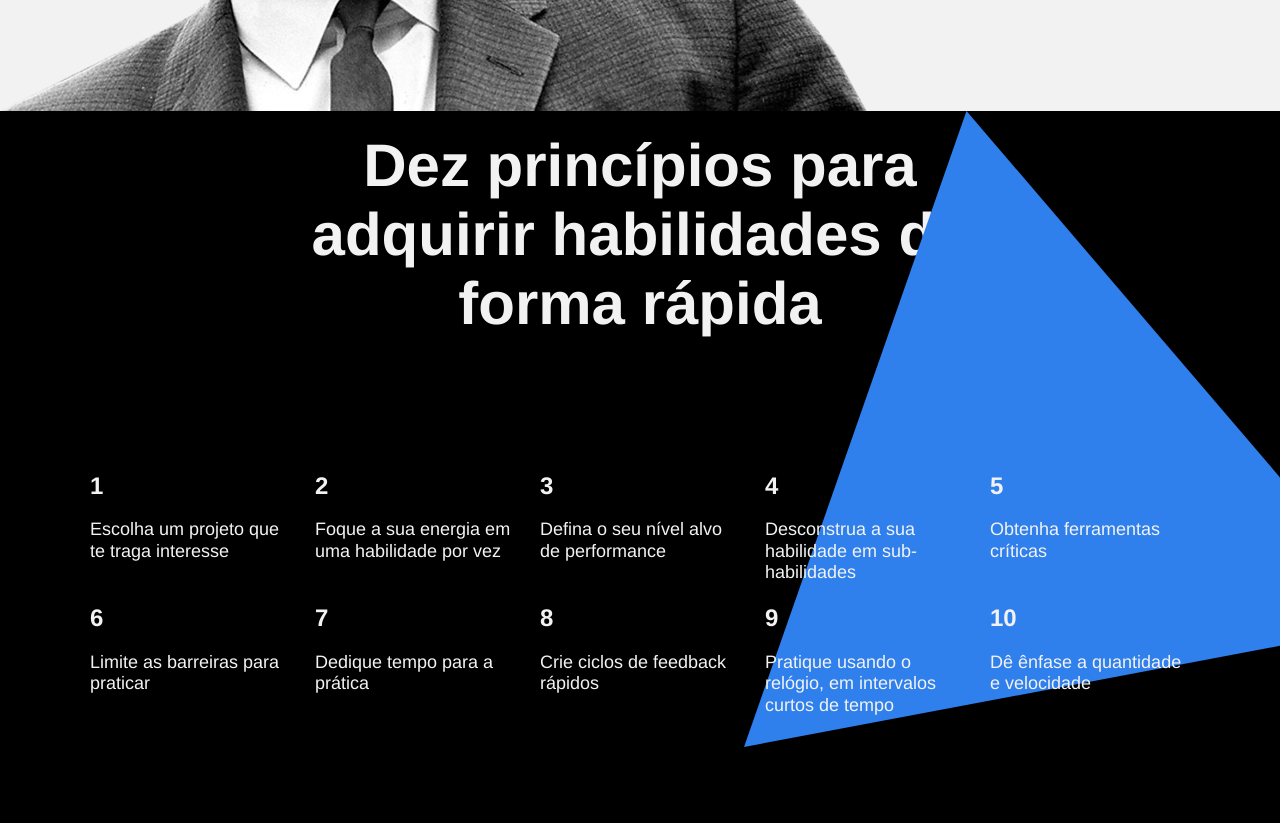
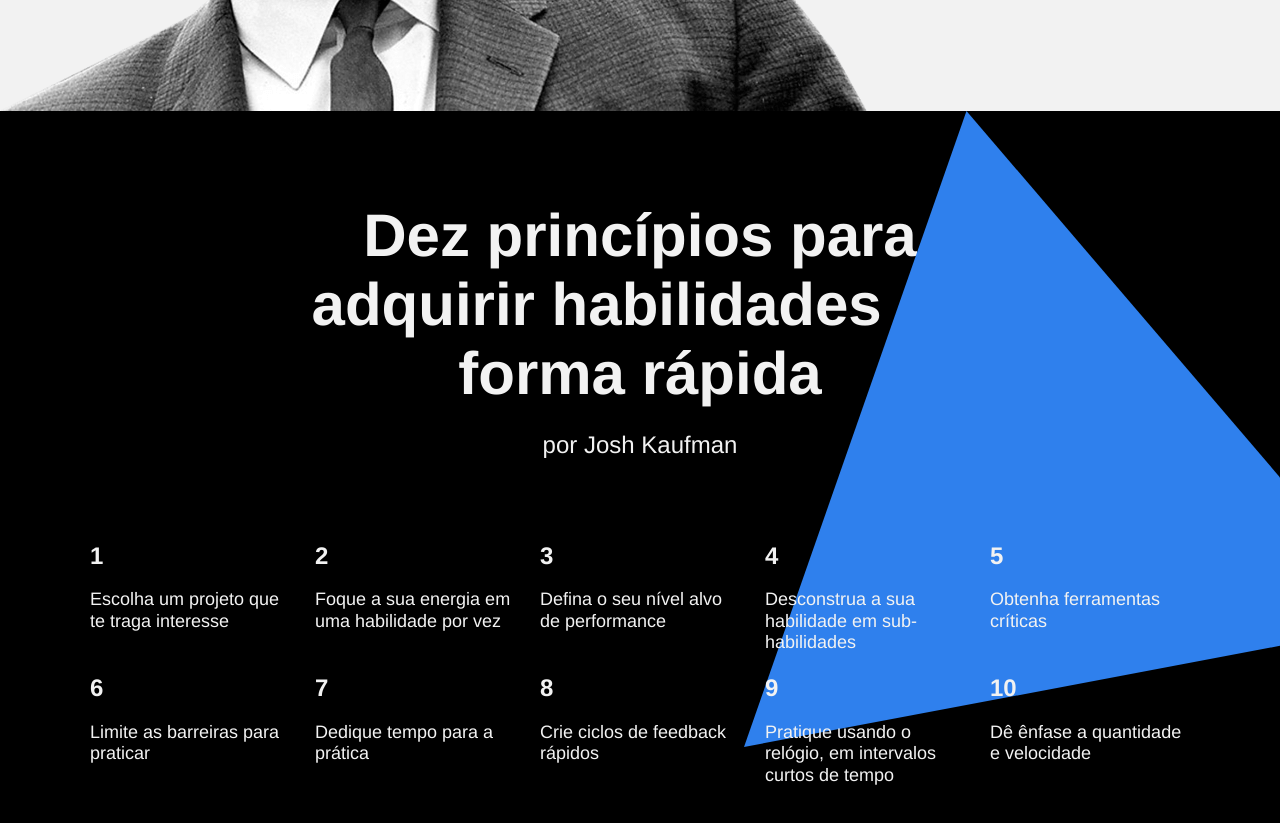
Before and after one commit to LucasCdiniz/web_project_1_ptbr, a plain HTML site: page index.html in a window 1280 px wide. Shown: the part 2780-3603 px from the top of the page. Drawn offline with Linux system fonts and the light colour scheme.

Commit message:
Correção style css

```diff
--- a/styles/style.css
+++ b/styles/style.css
@@ -237,7 +237,7 @@
   color: #F2F2F2;
 }
 
-.section__title_theme_dark{
+.section__subtitle_theme_dark{
   margin: 20px 0;
   color: #F2F2F2;
 }
```
